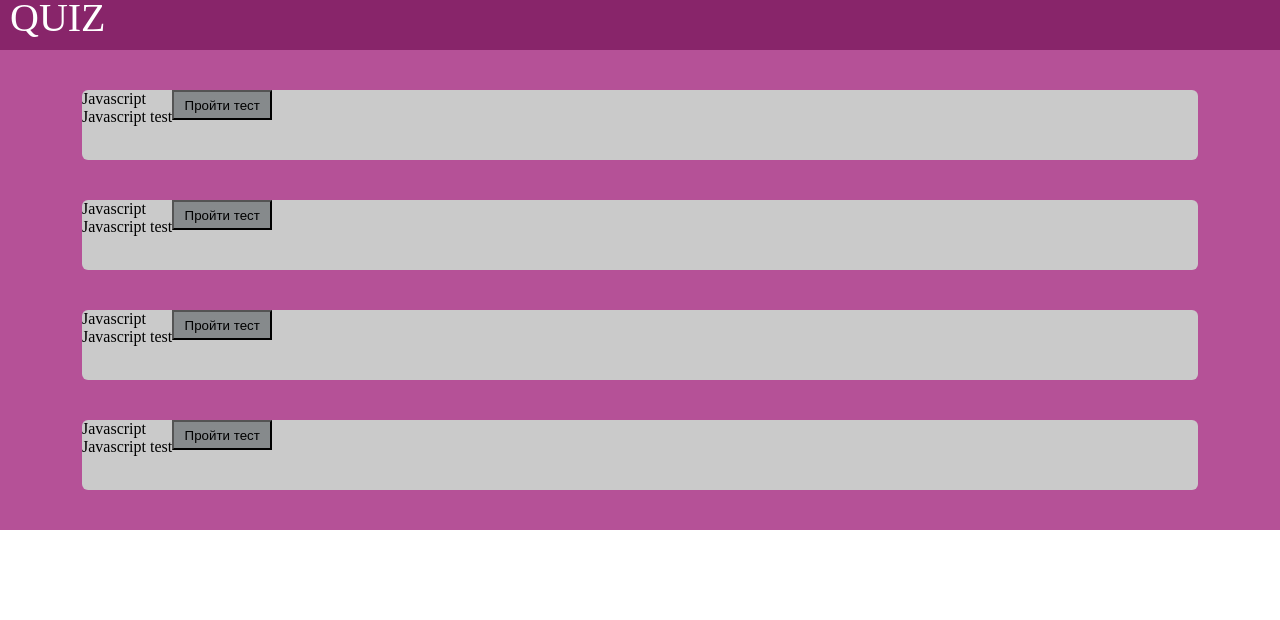
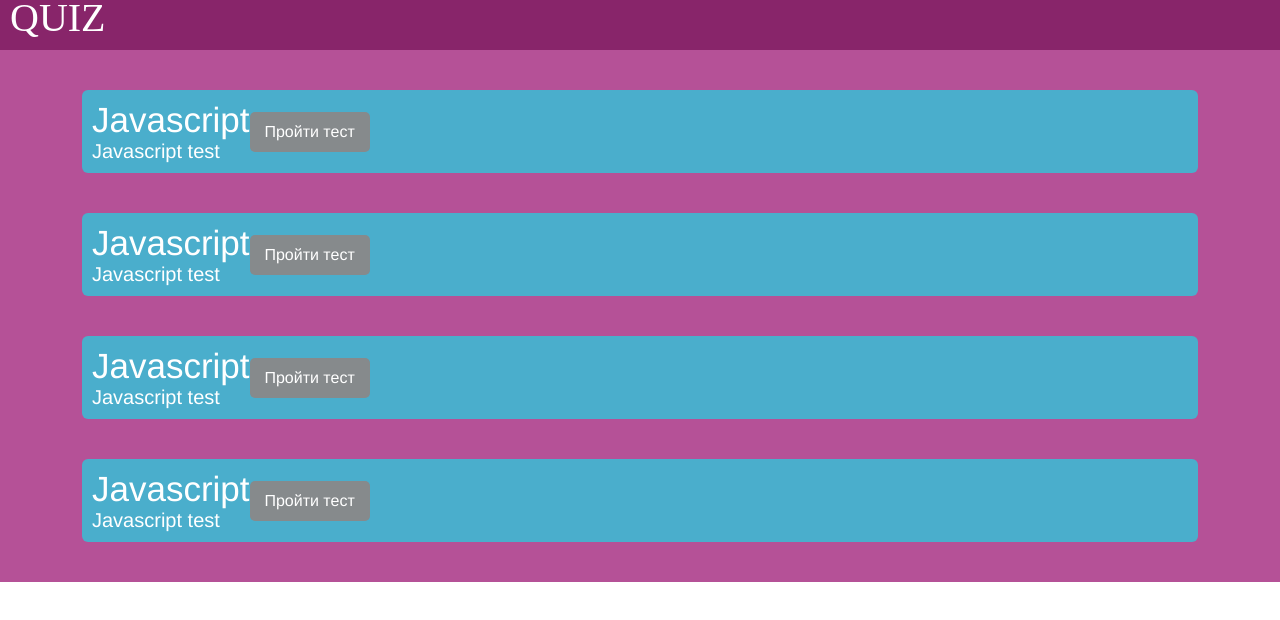
Before and after one commit to AndrewGalkin123/quiz, a React (Create React App) app: page /quiz in a window 1280 px wide. Shown: the top 620 px of the page. Built offline with nearby package versions, Linux system fonts and the light colour scheme; a web font is replaced by a local one.

Commit message:
quiz styles

```diff
--- a/src/components/Quiz/Quiz.jsx
+++ b/src/components/Quiz/Quiz.jsx
@@ -5,8 +5,8 @@ const Quiz = (props) => {
     return(
         <div className="quiz">
             <div className="quiz-info">
-                <p>{props.title}</p>
-                <p>{props.info}</p>
+                <p className="quiz-title">{props.title}</p>
+                <p className="quiz-info">{props.info}</p>
             </div>
             <Button/>
         </div>
--- a/src/styles/App.css
+++ b/src/styles/App.css
@@ -63,16 +63,36 @@ main {
 
 .quiz-button {
   background-color: rgb(134, 138, 140);
-  width: 100px;
-  height: 30px;
+  width: 120px;
+  height: 40px;
+  border-radius: 5px;
+  border: rgb(134, 138, 140);
+  float: right;
+  font-size: 16px;
+  font-family: 'Franklin Gothic Medium', 'Arial Narrow', Arial, sans-serif;
+  color: white;
+}
 
+.quiz-button:active {
+  border: 3px solid rgb(60, 60, 60);
 }
 
 .quiz {
   width: 90%;
   display: flex;
-  background-color: rgb(202, 202, 202);
+  align-items: center;
+  background-color: rgb(74, 174, 204);
   margin: 20px;
-  height: 70px;
   border-radius: 6px;
+  font-family: 'Franklin Gothic Medium', 'Arial Narrow', Arial, sans-serif;
+  padding: 10px;
+  color: white;
 }
+
+.quiz-title {
+  font-size: 35px;
+}
+
+.quiz-info {
+  font-size: 20px;
+}
```
